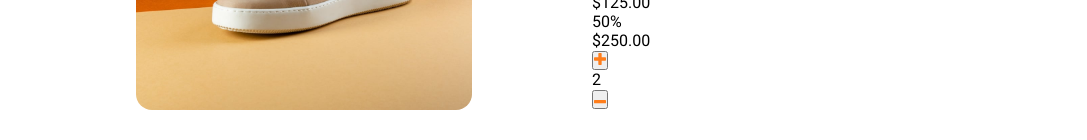
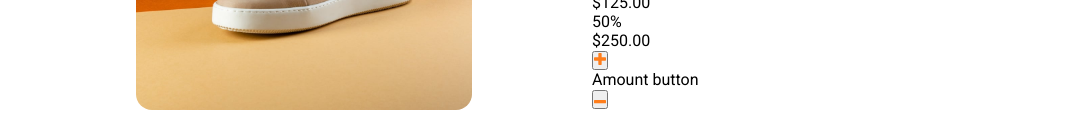
Before and after one commit to roberto-rw/E-Commerce-Product-Page-Frontendmentor-Challenge, a website: page index.html in a window 1280 px wide. Shown: the part 386-526 px from the top of the page, without its empty margins (96-1183 px from the left). Drawn offline with Linux system fonts and the light colour scheme.

```diff
--- a/index.html
+++ b/index.html
@@ -71,12 +71,12 @@
               </div>
               <div class="buttons">
                   <div class="add-sub-buttons">
-                        <!-- Terminar los botones -->
+                        <!-- Terminar los botones hoy -->
                         <button class="add-button">
                             <img src="/images/icon-plus.svg" alt="" class="add-button-img">
                         </button>
 
-                        <div class="amount-button">2</div>
+                        <div class="amount-button">Amount button</div>
 
                         <button class="minus-button">
                             <img src="/images/icon-minus.svg" alt="" class="minus-button-img">
```
Also changed, not shown: 1 other file.
